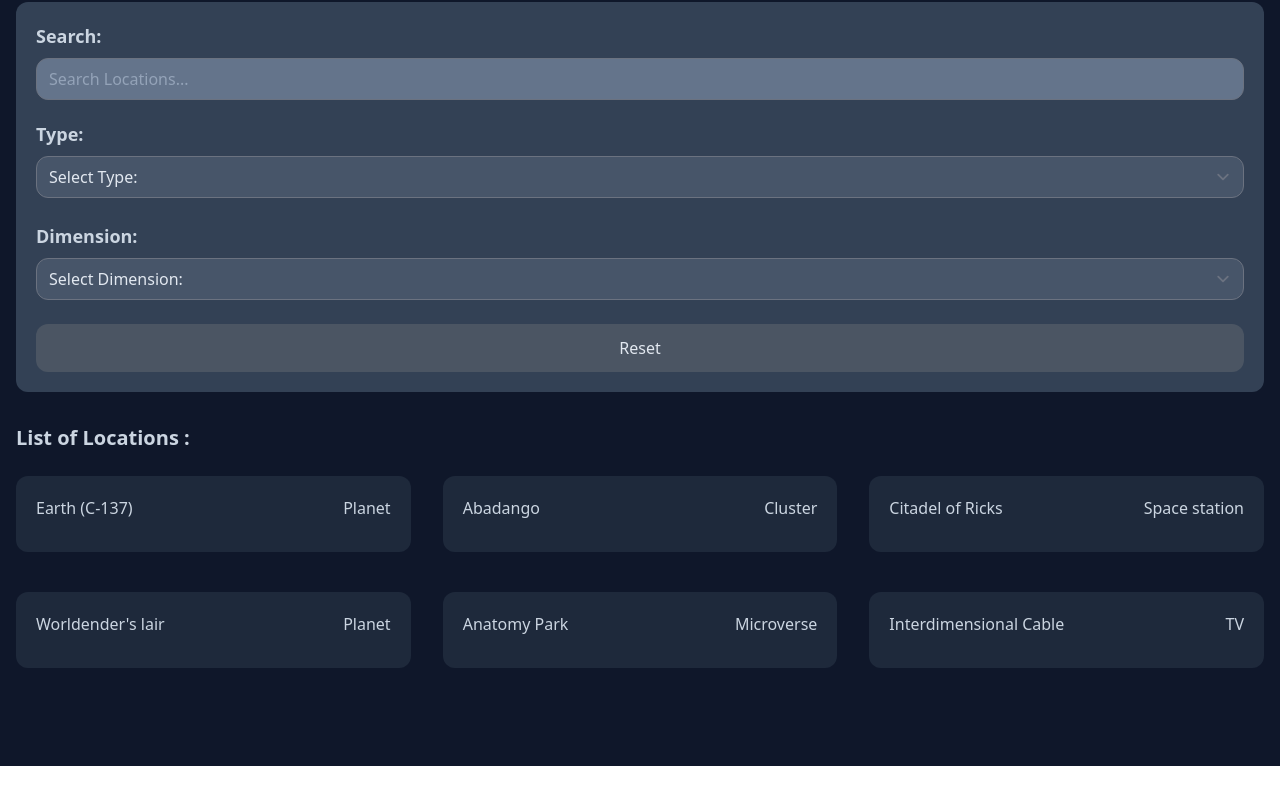
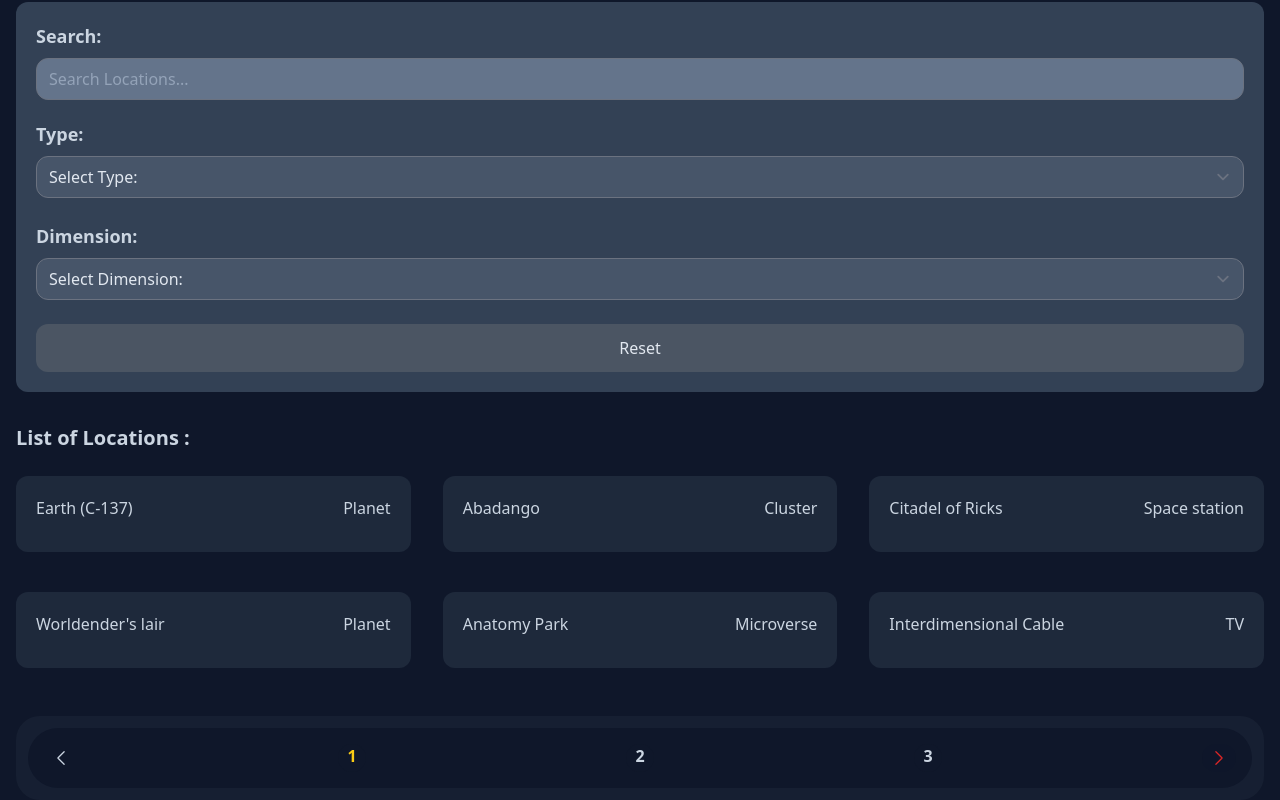
Before and after one commit to FarzinKhosravi/Rick-and-Morty-SPA-React-TailwindCSS, a React (Vite) app: page /locations in a window 1280 px wide. Shown: the part 186-986 px from the top of the page. Before the commit the page ends 952 px from the top, so only its background shows below. Built offline with nearby package versions, Linux system fonts and the light colour scheme; data requests are answered from the project's data file.

Commit message:
added pagination component to location page

```diff
--- a/src/pages/LocationPage.jsx
+++ b/src/pages/LocationPage.jsx
@@ -2,6 +2,7 @@
 import FilterLocations from "../components/LocationPage/FilterLocations";
 import LocationList from "../components/LocationPage/LocationList";
 import useFetchIntroductionData from "../hooks/useFetchIntroductionData";
+import Pagination from "./../common/Pagination";
 
 function LocationPage() {
   const introduction = useFetchIntroductionData();
@@ -12,6 +13,7 @@
         <Introduction introduction={introduction} />
         <FilterLocations />
         <LocationList />
+        <Pagination />
       </div>
     </section>
   );
```
